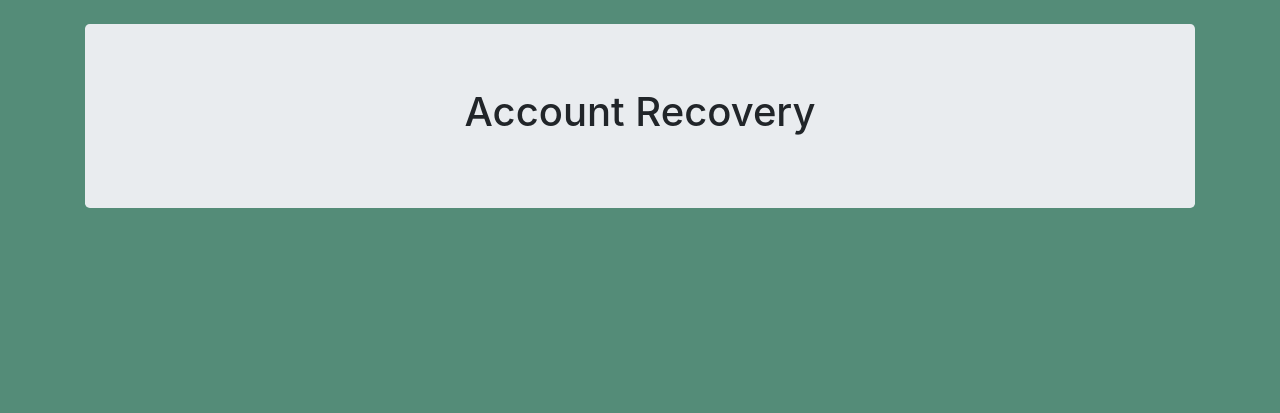
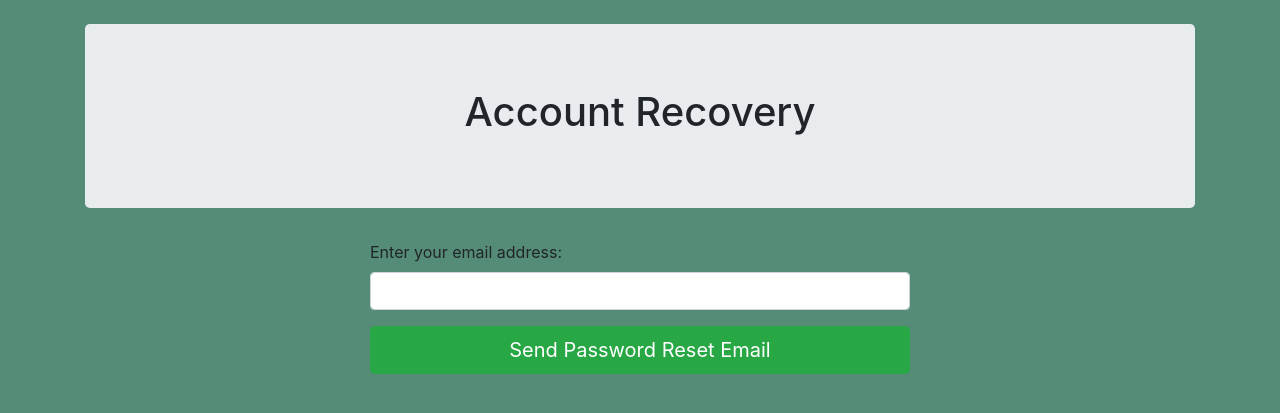
Before and after one commit to danfox13/impactcast, a Node server app: page /reset/invalidEmail in a window 1280 px wide. Shown: the top 413 px of the page. Run offline with Node 20, Linux system fonts and the light colour scheme; some libraries are stand-ins or nearby versions.

Commit message:
Updated with reset password

```diff
--- a/app.js
+++ b/app.js
@@ -18,16 +18,13 @@
     // don't serve /secure to those not logged in
     // you should add to this list, for each and every secure url
     if ((!(req.url === '/' || req.url === '/login'
-        || req.url === '/forgotPassword'
-        || req.url === '/resetPassword'
-        || req.url === '/invalidEmail'
         || req.url.match("/reset/.*"))) && (!req.session || !req.session.authenticated)) {
       console.log('hit');
         res.render('login', {
             title: 'ImpactCast - Login',
             //TODO returns a 200 not 403
             status: 403,
-            failedLogin: (req.url === '/failedLogin'?true:false)
+            failedLogin: (req.url === '/failedLogin'?true:false),
         });
         return;
     }
--- a/routes/login.js
+++ b/routes/login.js
@@ -3,7 +3,7 @@
 
 /* GET home page. */
 router.get('/', function(req, res, next) {
-  res.render('login', { title: 'ImpactCast - Login', heading:'Login', failedLogin: false});
+  res.render('login', { title: 'ImpactCast - Login', heading:'Login', failedLogin: false,});
 });
 
 module.exports = router;
--- a/routes/user.js
+++ b/routes/user.js
@@ -16,20 +16,22 @@
     resetPasswordExpires: Date,
 }, {collection: 'user'});
 
+//how computationally expensive it is to calculate the hash + salt
 const SALT_FACTOR = 10;
 
 var user = mongoose.model('user', userSchema);
 
-console.log("Depopulating DB");
+//Depopulate the database and then add one admin user for testing
 user.find({
     email: {$regex: ".*"}
 })
     .then(function(results){
+        console.log("Depopulating DB");
         results.forEach(entry =>
         {console.log("Removed:\n" + entry);
             entry.remove();});
     })
-    .then(function(){
+    .then(function() {
         console.log("Populating DB");
         var example = new user({
             name: 'Owen',
@@ -37,9 +39,8 @@
             slack: '@ojenkins',
             password: bcrypt.hashSync('password', SALT_FACTOR),
         })
-        example.save(function(err){
-            console.log(err?"Error: " + err : "Added:\n" + example);
-
+        example.save(function (err) {
+            console.log(err ? "Error: " + err : "Added:\n" + example);
         });
     });
 
@@ -72,17 +73,25 @@
 //Add a new user to the database and send them their password in an email
 exports.addUser = function(req, res){
     var email = req.body.email;
+
+    //generate a random new password for the new user
     var password = crypto.randomBytes(10).toString('hex');
+
+    //generate the hash of that password to add to the database
     var salt = bcrypt.genSaltSync(SALT_FACTOR);
     var hash = bcrypt.hashSync(password, salt);
 
+    //create the entry for the new user
     var newUser = new user({
         email: email,
         password: hash,
     });
 
+    //save the new user on the database
     newUser.save()
     .then(function(){
+
+        //send the new user an email with their login details
         mailer.sendAddUserEmail(email, password);
         res.redirect('/user/addUser/added');
     })
@@ -92,38 +101,45 @@
         });
 }
 
-//Modify a user's password
+//Change a user's password and send them an email
 exports.changePassword = function(req, res){
 
     var newPass = req.body.newPassword;
     var newPassCheck = req.body.newPasswordCheck;
     var email = req.session.email;
 
-    console.log("CHANGING PASSWORD =======================================\n" +
+    console.log("CHANGING PASSWORD FOR USER:\n" +
         "Email = " + email +
         "\nOld Password = " + req.body.oldPassword +
         "\nNew Password = " + newPass +
         "\nCheck = " + newPassCheck);
 
+    //double check that the new passwords match
     if(newPass && newPassCheck &&
         newPass === newPassCheck){
 
+        //find the user currently logged in
         user.findOne({
             email: email,
         })
             .then(function(result){
+
+                //check that they entered the correct password for their account
                 var hash = result.password;
                 var password = req.body.oldPassword;
                 if(hash && password &&
                     bcrypt.compareSync(password, hash)) {
-                    console.log("PASSWORDS MATCH------------------------------\n" +
-                        "SAVING NEW PASSWORD HASH-----------------------------");
+                    console.log("PASSWORDS MATCH, SAVING NEW PASSWORD HASH");
                     result.password = bcrypt.hashSync(newPass, SALT_FACTOR);
 
+                    //save the newly modified user entry in the database
                     result.save();
                 }
             })
             .then(function(){
+
+                //send the user an email to let them know their password has been changed
+                mailer.sendPasswordChangedEmail(email);
                 res.redirect('/user/userProfile');
             })
             .catch(function(err){
@@ -132,19 +148,25 @@
     }
 }
 
+//Login to the system
 exports.login = function(req, res){
-    let hash;
     var email = req.body.email;
     var password = req.body.pwd;
+
+    console.log("Attempted login: " + email + " and " + password);
+
+    //find the entry for the user in the database
     user.findOne({
         email: email,
     }).then(function (result) {
         if(result) {
-            hash = result.password;
+            var hash = result.password;
 
             //compare the hash in the collection to the hash of the presented password
             if (hash && password
                 && bcrypt.compareSync(password, hash)) {
+
+                //if they match, log the user in and authenticate the session
                 console.log('pass');
                 req.session.email = email;
                 req.session.authenticated = true;
@@ -201,8 +223,9 @@
             var hash = result.password;
             if(hash && password &&
                 bcrypt.compareSync(password, hash)) {
-                console.log("PASSWORDS MATCH------------------------------\n" +
-                    "DELETING USER xxxxxxxxxxxxxxxxxxxxxxxxxxxxxxxxxx");
+
+                //if the user entered the correct password, delete their entry
+                console.log("PASSWORDS MATCH, DELETING USER");
                 result.remove();
             }
         }
@@ -218,13 +241,26 @@
 
 }
 
+//redirect to the forgotten password view
 exports.forgotPassword = function(req, res){
-    res.render('forgotPassword', {title: "Forgotten Password", sentEmail: false, validEmail: true});
+    res.render('reset/forgotPassword', {title: "Forgotten Password", sentEmail: false, validEmail: true});
 }
 
+//generate a reset password link and email it to the user
 exports.resetPassword = function(req, res){
     var email = req.body.email;
     var token = crypto.randomBytes(20).toString('hex');
+
+    console.log("Current DB--------------");
+
+    user.find({
+        email: {$regex: ".*"}
+    })
+        .then(function (results) {
+            results.forEach(entry => {
+                console.log(entry);
+            });
+        });
 
     user.findOne({
         email: email,
@@ -239,15 +275,16 @@
                     console.log("Saved");
                     mailer.sendResetEmail(email, token);
                     console.log("Sent");
-                    res.render('forgotPassword', {title: "Forgotten Password", sentEmail: true, validEmail: true});
+                    res.render('reset/forgotPassword', {title: "Forgotten Password", sentEmail: true, validEmail: true});
                 });
             }
             else{
-              res.redirect('/invalidEmail');
+              res.redirect('/reset/invalidEmail');
             }
         })
 }
 
+//if the reset password link used is valid, redirect the user to a page where they can change their password
 exports.resetPasswordLink = function(req, res) {
 
         user.findOne({
@@ -255,10 +292,10 @@
             resetPasswordExpires: {$gt: Date.now()}
         }).then(function (results) {
             if(results){
-                res.render('resetPassword', {title: "Reset Password", invalidLink: false, email: results.email});
+                res.render('reset/resetPassword', {title: "Reset Password", invalidLink: false, email: results.email});
             }
             else {
-                res.render('resetPassword', {title: "Reset Password", invalidLink: true, email: null});
+                res.render('reset/resetPassword', {title: "Reset Password", invalidLink: true, email: null});
             }
         }).catch(function(err){
             console.log("Error: " + err);
@@ -266,10 +303,50 @@
         });
 }
 
+//if the user entered an invalid email, redirect them back with an alert
 exports.invalidEmail = function(req, res){
-    res.render('forgotPassword', {title: "Forgotten Password", sentEmail: false, validEmail: false});
+    res.render('reset/forgotPassword', {title: "Forgotten Password", sentEmail: false, validEmail: false});
 }
 
+//change a user's password without them having to know the old one (only used through reset link)
+exports.changeForgottenPassword = function(req, res){
+    var newPass = req.body.newPassword;
+    var newPassCheck = req.body.newPasswordCheck;
+    var email = req.params.email;
+
+    console.log("CHANGING PASSWORD =======================================\n" +
+        "Email = " + email +
+        "\nNew Password = " + newPass +
+        "\nCheck = " + newPassCheck);
+
+    if(newPass && newPassCheck &&
+        newPass === newPassCheck){
+
+        user.findOne({
+            email: email,
+        })
+            .then(function(result) {
+                if (result) {
+                console.log("GOT CORRECT RESET LINK--------------------------\n" +
+                    "SAVING NEW PASSWORD HASH-----------------------------");
+                result.password = bcrypt.hashSync(newPass, SALT_FACTOR);
+                result.resetPasswordToken = null;
+                result.resetPasswordExpires = Date.now();
+                result.save();
+            }
+            })
+            .then(function(){
+                mailer.sendPasswordChangedEmail(email);
+                console.log("Redirect to login");
+                res.redirect('/');
+            })
+            .catch(function(err){
+                console.log("Error: " + err);
+            });
+    }
+}
+
+//Logout
 exports.logout = function(req, res){
 
     delete req.session.authenticated;
--- a/views/login.ejs
+++ b/views/login.ejs
@@ -44,7 +44,7 @@
                 </div>
             </div>
         </form>
-        <% if(failedLogin){ %>
+        <% if(failedLogin){ //Activate this if a user has been directed to this page after attempting to login and failing %>
         <div class="row" style="margin-top:10px;">
             <div class="col-sm-3"></div>
             <div class="col-sm-6">
@@ -53,7 +53,8 @@
                        data-dismiss="alert" aria-label="close">
                         <span aria-hidden="true" style="color: darkslategrey">&times;</span></button>
                     <strong>Incorrect Login Details!</strong> Have you
-                    <a href="/forgotPassword" class="alert-link">forgotten your password?</a>
+                    <!-- Display link to route user to the page for recovering account details in the alert -->
+                    <a href="/reset/forgotPassword" class="alert-link">forgotten your password?</a>
                 </div>
             </div>
             <div class="col-sm-3"></div>
--- a/views/forgotPassword.ejs
+++ b/views/reset/forgotPassword.ejs
@@ -22,7 +22,7 @@
 </div>
 
 <div class="container">
-    <form method="post" action="/forgotPassword">
+    <form method="post" action="/reset/forgotPassword">
         <div class="row">
             <div class="col-sm-3"></div>
             <div class="col-sm-6">
@@ -41,7 +41,7 @@
             <div class="col-sm-3"></div>
         </div>
     </form>
-    <% if(sentEmail){ %>
+    <% if(sentEmail){ //display an alert to the user if we have sent them a reset email%>
     <div class="row" style="margin-top:10px;">
         <div class="col-sm-3"></div>
         <div class="col-sm-6">
@@ -54,7 +54,7 @@
         </div>
         <div class="col-sm-3"></div>
     </div>
-    <% } else if(!validEmail){ %>
+    <% } else if(!validEmail){ //display an alert to the user if the email they entered was invalid%>
     <div class="row" style="margin-top:10px;">
         <div class="col-sm-3"></div>
         <div class="col-sm-6">
--- a/views/resetPassword.ejs
+++ b/views/reset/resetPassword.ejs
@@ -8,6 +8,7 @@
     <link rel="stylesheet" href="/public/stylesheets/style.css">
     <script src="/jquery/jquery.min.js"></script>
     <script src="/js/bootstrap.min.js"></script>
+    <script src="/jsvalidate/validator.min.js"></script>
 </head>
 <body>
 <br>
@@ -20,7 +21,7 @@
         </div>
     </div>
 </div>
-<% if(invalidLink){ %>
+<% if(invalidLink){ //if the link has expired or didn't work, don't let them change their password%>
 <div class="row" style="margin-top:10px;">
     <div class="col-sm-3"></div>
     <div class="col-sm-6">
@@ -33,16 +34,23 @@
     </div>
     <div class="col-sm-3"></div>
 </div>
-<% } else{%>
+<% } else{ //else let them change their password here%>
 <div class="container">
-    <form method="post" action="/user/changeForgottenPassword/<%= email%>">
+    <form method="post" action="/reset/changeForgottenPassword/<%= email%>" data-toggle="validator"
+    role="form">
         <div class="row">
             <div class="col-sm-3"></div>
             <div class="col-sm-6">
                 <div class="form-group">
                     <label for="email">Enter a new password:</label>
-                    <input type="password" class="form-control" id="newPassword" name="newPassword" required>
+                    <input type="password" class="form-control" id="newPassword"
+                           name="newPassword"
+                           pattern="(?=.*\d)(?=.*[a-z])(?=.*[A-Z]).{8,}"
+                           placeholder="Enter new password"
+                           title="Password must be at least 8 characters long, and contain an uppercase letter, lowercase letter and number" required>
                 </div>
+                <span class="glyphicon form-control-feedback" aria-hidden="true"></span>
+                <div class="help-block with-errors"></div>
             </div>
             <div class="col-sm-3"></div>
         </div>
@@ -51,8 +59,13 @@
             <div class="col-sm-6">
                 <div class="form-group">
                     <label for="email">Confirm new password:</label>
-                    <input type="password" class="form-control" id="newPasswordCheck" name="newPasswordCheck" required>
+                    <input type="password" class="form-control" id="newPasswordCheck"
+                           name="newPasswordCheck"
+                           data-match="#newPassword"
+                           placeholder="Confirm new password" required>
                 </div>
+                <span class="glyphicon form-control-feedback" aria-hidden="true"></span>
+                <div class="help-block with-errors"></div>
             </div>
             <div class="col-sm-3"></div>
         </div>
```
Also changed, not shown: routes/index.js (+4 -3 lines), routes/mailer.js (+19 -0 lines), views/user/userProfile.ejs (+9 -5 lines).
